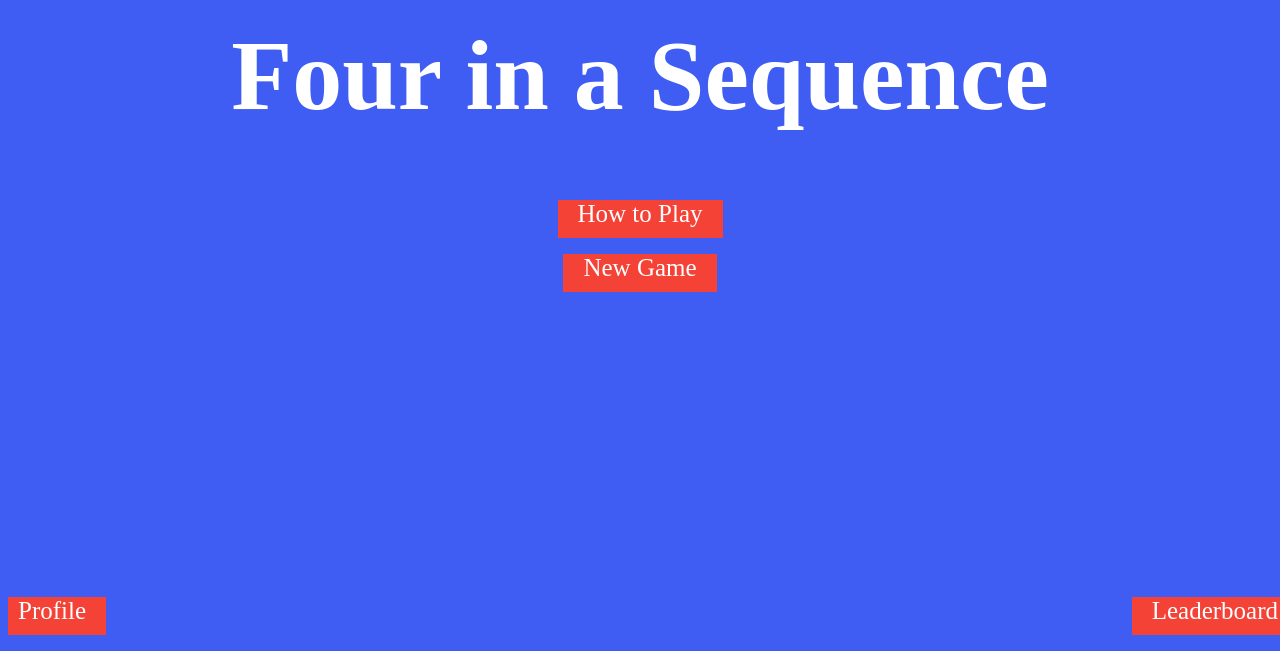
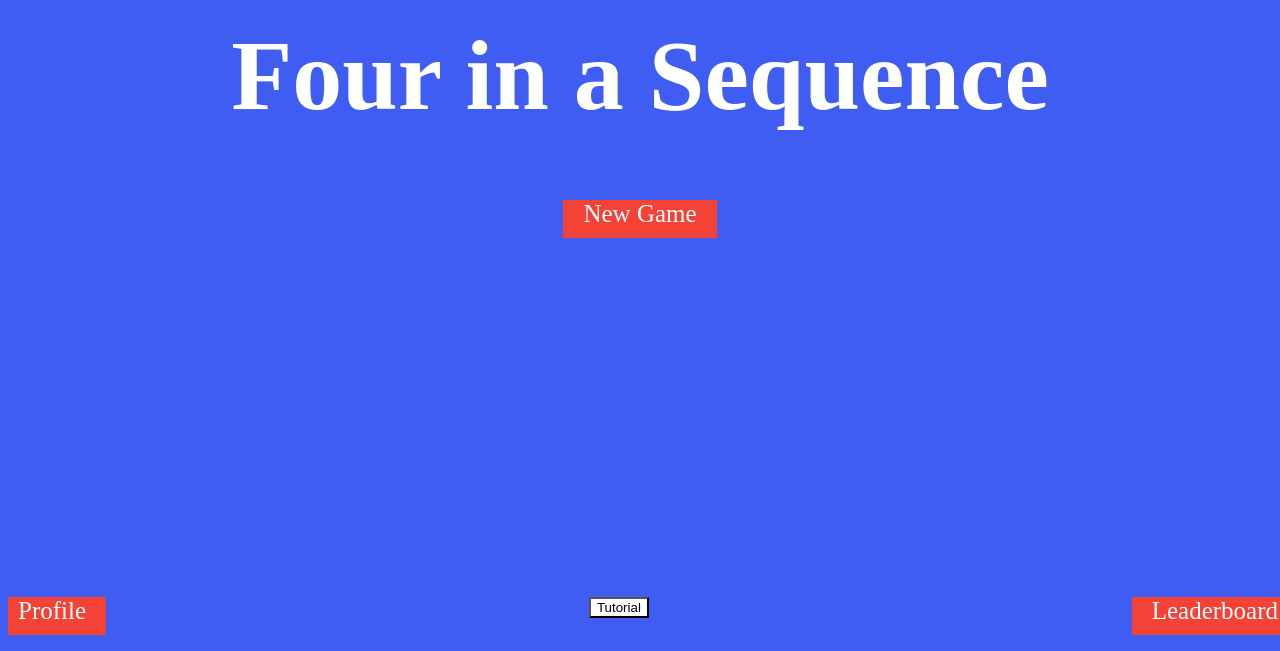
Before and after one commit to bmb4/The_Flight_Deck, a Flask app: template templates/Landing Page.html in a window 1280 px wide. Shown: the part 149-800 px from the top of the page. Run offline with Flask 2, Linux system fonts and the light colour scheme; the template is opened without the code that fills it, so the values that code supplies are empty; parts of the project's set-up code (start-up, migrations or seed data) failed here and were passed over.

Commit message:
added tutorial to landing page

```diff
--- a/templates/Landing Page.html
+++ b/templates/Landing Page.html
@@ -11,7 +11,6 @@
 <a href="/Login Page" style="text-decoration: none; float:left; padding-top: 0px; color: #FFFFFF; font-size: 25px; padding-left: 10px">Logout</a>
 <h1 style="font-size:100px; padding-top: 100px" >Four in a Sequence</h1>
 <p>
-<a href="Tutorialpage.html" style="text-decoration: none; padding-top: 0px; color: #FFFFFF; font-size: 25px">How to Play</a>
 </p>
 <p>
 <a href="/NewGame" style="text-decoration: none; padding-top: 0px; color: #FFFFFF; font-size: 25px">New Game</a>
@@ -19,6 +18,7 @@
 <p style="position: fixed; bottom: 0; width:100%">
 <a href="/Profile" style="text-decoration: none; float:left; padding-top: 0px; color: #FFFFFF; font-size: 25px; padding-left: 10px">Profile</a>
 <a href="/Leaderboard" style="text-decoration: none; float:right; padding-top: 0px; color: #FFFFFF; font-size: 25px; padding-right: 10px">Leaderboard</a>
+<input type="button" onclick="location.href='https://four-in-a-sequence.herokuapp.com/tutorial';" value="Tutorial" />
 </p>
 </body>
 </html>
```
